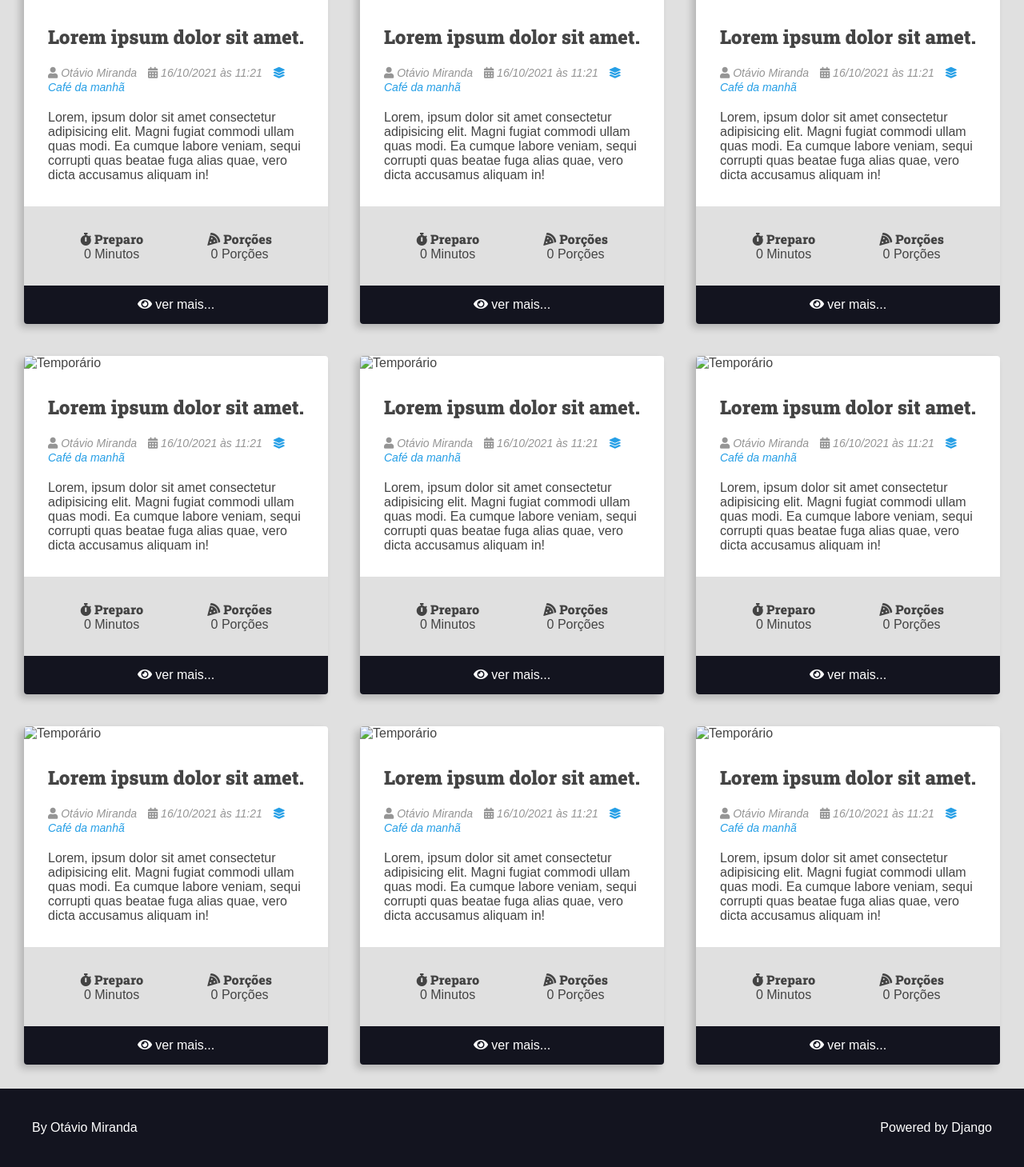
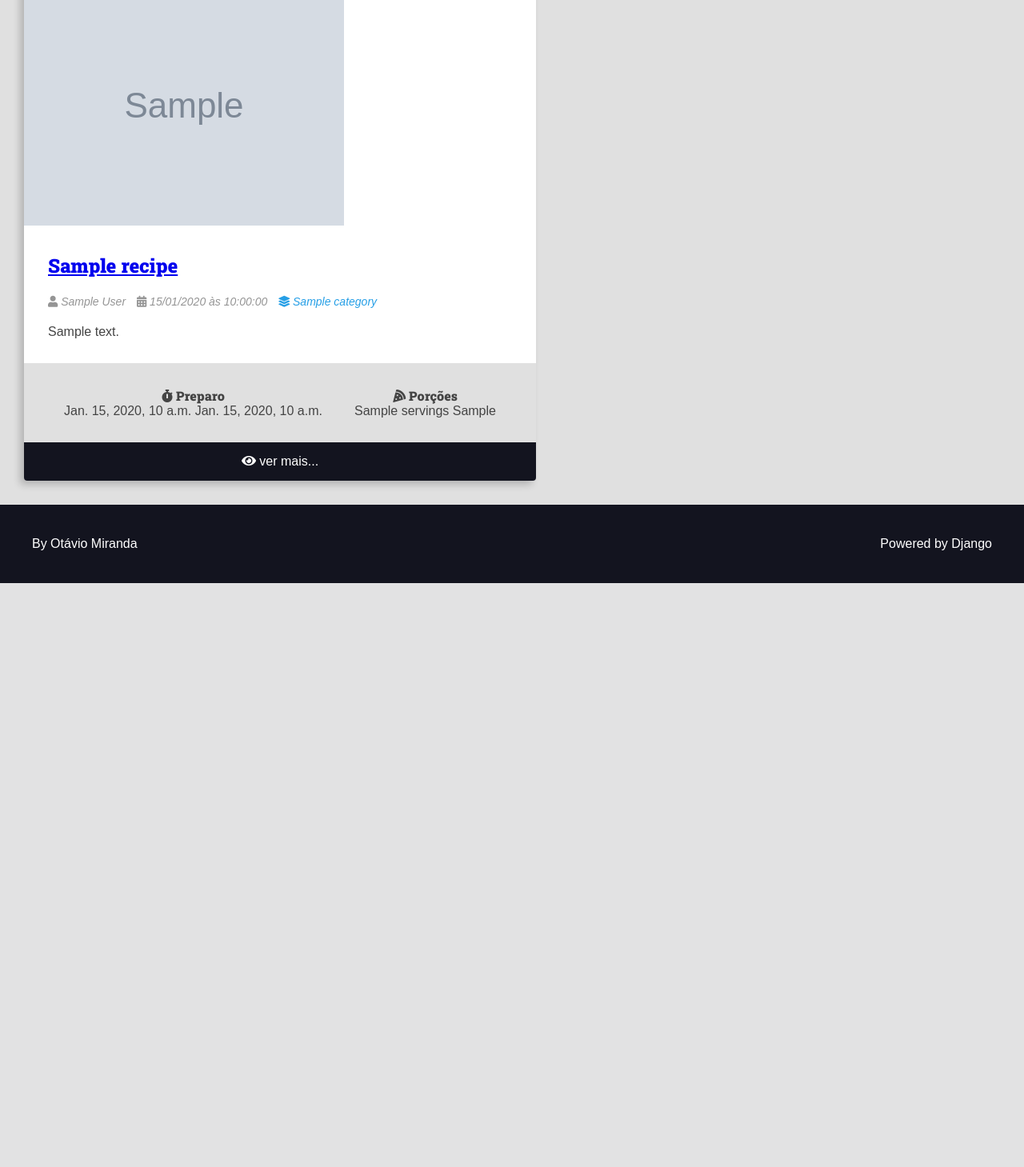
Before and after one commit to sousagomide/curso-django-projeto, a Django app: template recipes/templates/recipes/pages/home.html in a window 1280 px wide. Shown: the part 230-1689 px from the top of the page at 80% size. After the commit the page ends 959 px from the top, so only its background shows below. Run offline with Django 4.2, Linux system fonts and the light colour scheme; the template is opened without the code that fills it: most values are stand-ins (such as "Sample title", 1, 10 or a date in 2020); grey boxes marked "Sample" are stand-in pictures; some libraries are stand-ins or nearby versions.

Commit message:
2023-11-30-1054-update

```diff
--- a/recipes/templates/recipes/pages/home.html
+++ b/recipes/templates/recipes/pages/home.html
@@ -4,14 +4,8 @@
 
 {% block content %}
     <div class="main-content main-content-list container">
-        {% include 'recipes/partials/recipe.html' %}
-        {% include 'recipes/partials/recipe.html' %}
-        {% include 'recipes/partials/recipe.html' %}
-        {% include 'recipes/partials/recipe.html' %}
-        {% include 'recipes/partials/recipe.html' %}
-        {% include 'recipes/partials/recipe.html' %}
-        {% include 'recipes/partials/recipe.html' %}
-        {% include 'recipes/partials/recipe.html' %}
-        {% include 'recipes/partials/recipe.html' %}
+        {% for recipe in recipes %}
+            {% include 'recipes/partials/recipe.html' %}
+        {% endfor %}
     </div>
 {% endblock content %}
--- a/recipes/templates/recipes/partials/header.html
+++ b/recipes/templates/recipes/partials/header.html
@@ -1,7 +1,7 @@
 <header class="main-header-container">
     <div class="main-header container">
         <h1>
-            <a class="main-logo" href="/">
+            <a class="main-logo" href="{% url 'recipes:home' %}">
                 <i class="fas fa-utensils main-logo-icon"></i>
                 <span class="main-logo-text">Recipes</span>
             </a>
--- a/recipes/templates/recipes/partials/recipe.html
+++ b/recipes/templates/recipes/partials/recipe.html
@@ -1,54 +1,66 @@
 <div class="recipe recipe-list-item">
     <div class="recipe-cover">
-        <img src="https://via.placeholder.com/1280x720.png/269fe6" alt="Temporário">
+        <a href="{% url 'recipes:recipe' recipe.id %}">
+            <img src="{{ recipe.cover.url }}" alt="Temporário">
+        </a>
     </div>
     <div class="recipe-title-container">
-        <h2 class="recipe-title">Lorem ipsum dolor sit amet.</h2>
+        <h2 class="recipe-title">
+            <a href="{% url 'recipes:recipe' recipe.id %}">
+                {{ recipe.title }}
+            </a>
+        </h2>
     </div>
 
     <div class="recipe-author">
         <span class="recipe-author-item">
             <i class="fas fa-user"></i>
-            Otávio Miranda
+            {{ recipe.author.first_name }} {{ recipe.author.last_name }}
         </span>
         <span class="recipe-author-item">
             <i class="fas fa-calendar-alt"></i>
-            16/10/2021 às 11:21
+            {{ recipe.created_at | date:'d/m/Y' }} às {{ recipe.created_at | date:'H:i:s' }}
         </span>
         <span class="recipe-author-item">
             <a href="/recipes/category/cafe-da-manha/">
                 <i class="fas fa-layer-group"></i>
-                <span>Café da manhã</span>
+                <span>{{ recipe.category.name }}</span>
             </a>
         </span>
     </div>
 
     <div class="recipe-content">
-        <p>Lorem, ipsum dolor sit amet consectetur adipisicing elit. Magni fugiat commodi ullam quas modi.
-            Ea cumque labore veniam, sequi corrupti quas beatae fuga alias quae, vero dicta accusamus
-            aliquam in!</p>
+        <p>{{ recipe.description }}</p>
     </div>
 
     <div class="recipe-meta-container">
         <div class="recipe-meta recipe-preparation">
             <h3 class="recipe-meta-title"><i class="fas fa-stopwatch"></i> Preparo</h3>
             <div class="recipe-meta-text">
-                0 Minutos
+                {{ recipe.preparation_time }} {{ recipe.preparation_time_unit }}
             </div>
         </div>
         <div class="recipe-meta recipe-servings">
             <h3 class="recipe-meta-title"><i class="fas fa-pizza-slice"></i> Porções</h3>
             <div class="recipe-meta-text">
-                0 Porções
+                {{ recipe.servings }} {{ recipe.servings_unit }}
             </div>
         </div>
     </div>
 
-    <footer class="recipe-footer">
-        <a class="recipe-read-more button button-dark button-full-width" href="/recipes/3/">
-            <i class="fas fa-eye"></i>
-            <span>ver mais...</span>
-        </a>
-    </footer>
+    {% if is_detail_page is not True %}
+        <footer class="recipe-footer">
+            <a class="recipe-read-more button button-dark button-full-width" href="{% url 'recipes:recipe' recipe.id %}">
+                <i class="fas fa-eye"></i>
+                <span>ver mais...</span>
+            </a>
+        </footer>
+    {% endif %}
+
+    {% if is_detail_page is True %}
+        <div class="preparation-steps">
+            {{ recipe.preparation_steps | linebreaksbr }}
+        </div>
+    {% endif %}
 
 </div>
--- a/recipes/urls.py
+++ b/recipes/urls.py
@@ -4,8 +4,10 @@ from recipes.views import home
 
 from . import views
 
+app_name = 'recipes'
+
 urlpatterns = [
-    path('', views.home),
-    path('recipes/<int:id>/', views.recipe),
+    path('', views.home, name='home'),
+    path('recipes/<int:id>/', views.recipe, name='recipe'),
 
 ]
```
Also changed, not shown: __localcode/main.py (added, +34 -0 lines), recipes/static/recipes/css/styles.css (+10 -0 lines), recipes/views.py (+5 -2 lines), utils/recipes/factory.py (added, +35 -0 lines), 1 other file.
